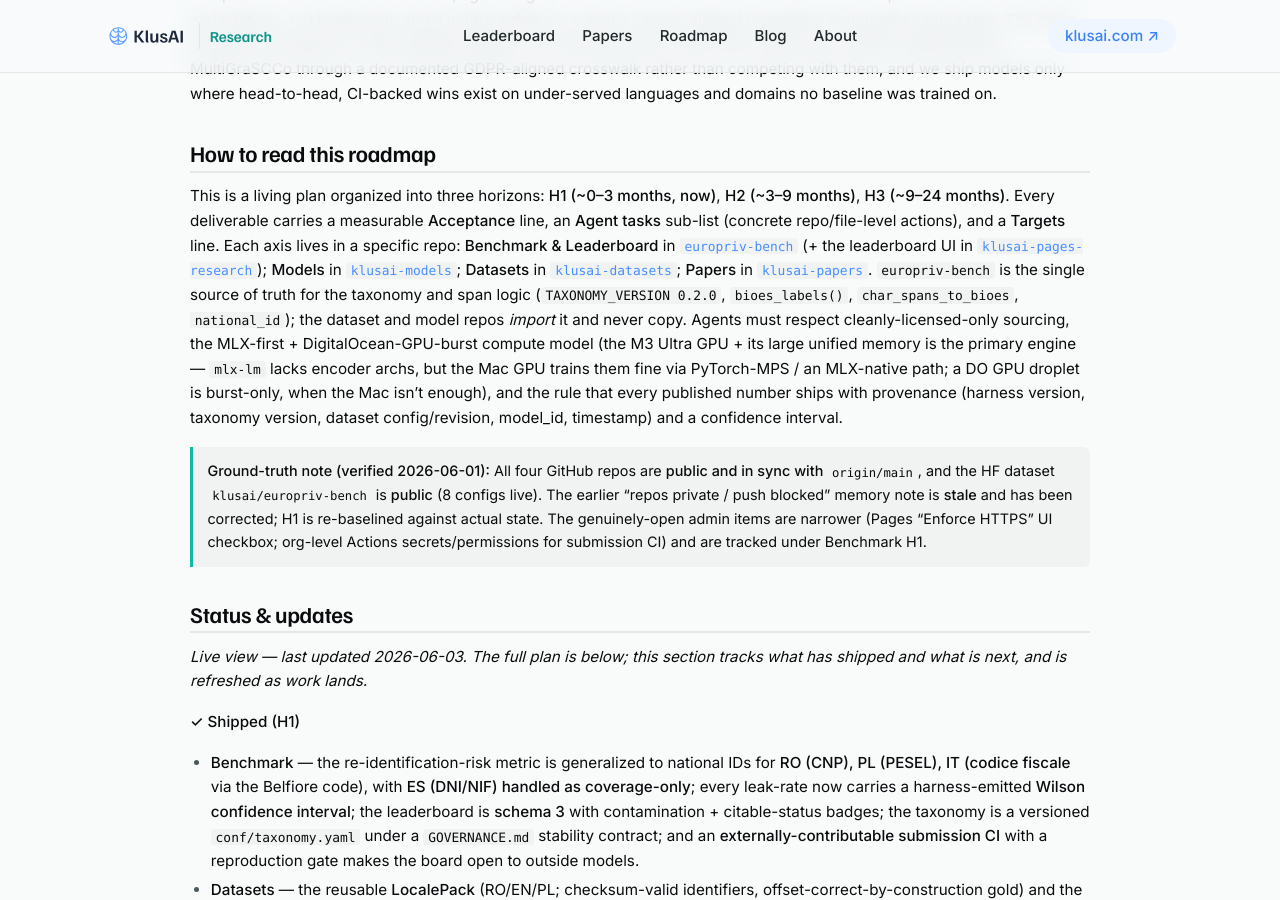
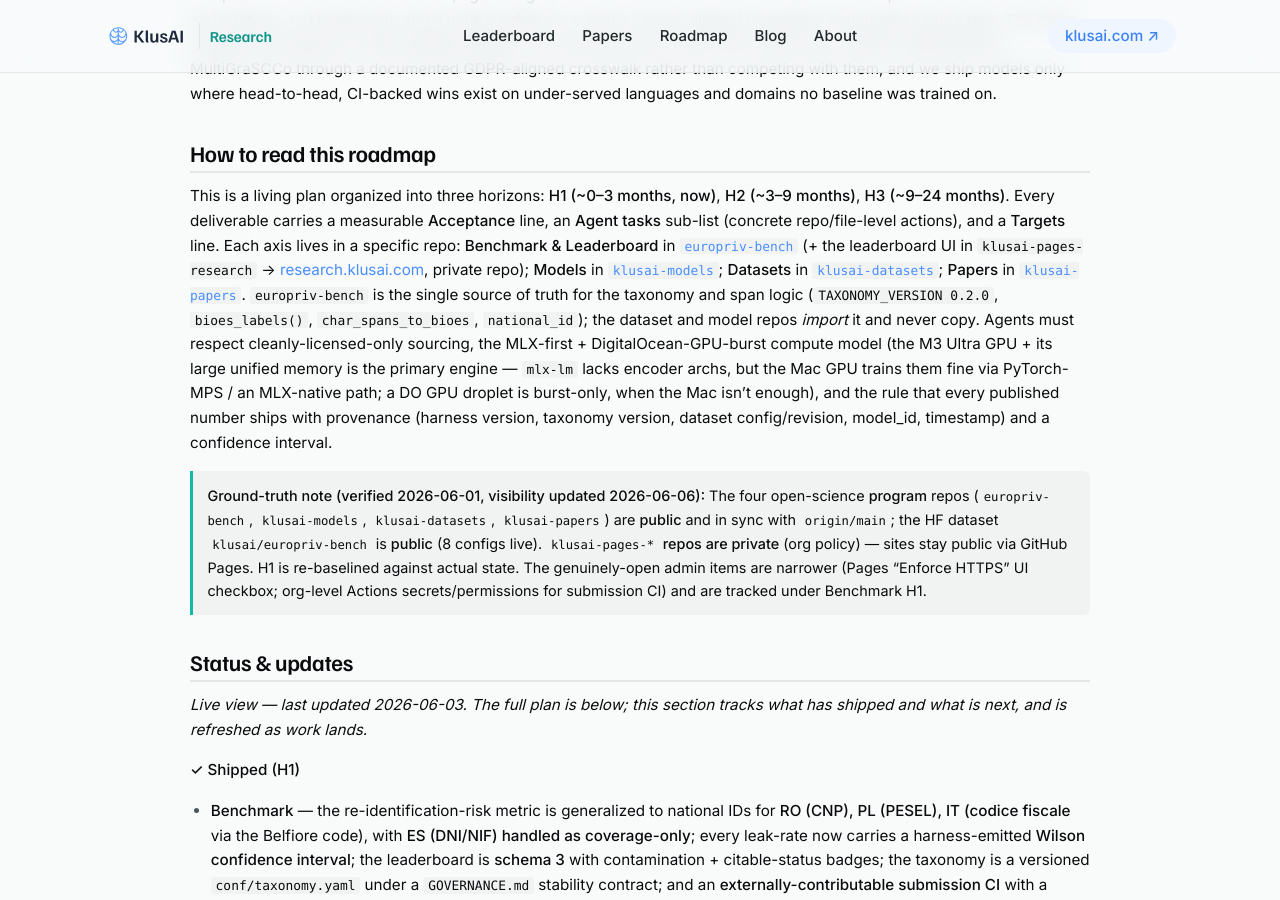
Before and after one commit to klusai/klusai-pages-research, a Jekyll site: the page built from roadmap.md, in a window 1280 px wide and 900 px high, scrolled down 886 px. Built offline with Jekyll 4.4.1, drawn with Linux system fonts in a browser that asks for light colours; some of the changed text lies outside the part shown.

Commit message:
Document klusai-pages-* private repo policy.
All pages repos are private; sites stay public via GitHub Pages on Team plan.
Open-science code remains in public program repos.

```diff
--- a/roadmap.md
+++ b/roadmap.md
@@ -17,9 +17,9 @@ The position is defensible for a small, agent-augmented team because a leaderboa
 
 ## How to read this roadmap
 
-This is a living plan organized into three horizons: **H1 (~0–3 months, now)**, **H2 (~3–9 months)**, **H3 (~9–24 months)**. Every deliverable carries a measurable **Acceptance** line, an **Agent tasks** sub-list (concrete repo/file-level actions), and a **Targets** line. Each axis lives in a specific repo: **Benchmark & Leaderboard** in [`europriv-bench`](https://github.com/klusai/europriv-bench) (+ the leaderboard UI in [`klusai-pages-research`](https://github.com/klusai/klusai-pages-research)); **Models** in [`klusai-models`](https://github.com/klusai/klusai-models); **Datasets** in [`klusai-datasets`](https://github.com/klusai/klusai-datasets); **Papers** in [`klusai-papers`](https://github.com/klusai/klusai-papers). `europriv-bench` is the single source of truth for the taxonomy and span logic (`TAXONOMY_VERSION 0.2.0`, `bioes_labels()`, `char_spans_to_bioes`, `national_id`); the dataset and model repos *import* it and never copy. Agents must respect cleanly-licensed-only sourcing, the MLX-first + DigitalOcean-GPU-burst compute model (the M3 Ultra GPU + its large unified memory is the primary engine — `mlx-lm` lacks encoder archs, but the Mac GPU trains them fine via PyTorch-MPS / an MLX-native path; a DO GPU droplet is burst-only, when the Mac isn't enough), and the rule that every published number ships with provenance (harness version, taxonomy version, dataset config/revision, model_id, timestamp) and a confidence interval.
+This is a living plan organized into three horizons: **H1 (~0–3 months, now)**, **H2 (~3–9 months)**, **H3 (~9–24 months)**. Every deliverable carries a measurable **Acceptance** line, an **Agent tasks** sub-list (concrete repo/file-level actions), and a **Targets** line. Each axis lives in a specific repo: **Benchmark & Leaderboard** in [`europriv-bench`](https://github.com/klusai/europriv-bench) (+ the leaderboard UI in `klusai-pages-research` → [research.klusai.com](https://research.klusai.com), private repo); **Models** in [`klusai-models`](https://github.com/klusai/klusai-models); **Datasets** in [`klusai-datasets`](https://github.com/klusai/klusai-datasets); **Papers** in [`klusai-papers`](https://github.com/klusai/klusai-papers). `europriv-bench` is the single source of truth for the taxonomy and span logic (`TAXONOMY_VERSION 0.2.0`, `bioes_labels()`, `char_spans_to_bioes`, `national_id`); the dataset and model repos *import* it and never copy. Agents must respect cleanly-licensed-only sourcing, the MLX-first + DigitalOcean-GPU-burst compute model (the M3 Ultra GPU + its large unified memory is the primary engine — `mlx-lm` lacks encoder archs, but the Mac GPU trains them fine via PyTorch-MPS / an MLX-native path; a DO GPU droplet is burst-only, when the Mac isn't enough), and the rule that every published number ships with provenance (harness version, taxonomy version, dataset config/revision, model_id, timestamp) and a confidence interval.
 
-> **Ground-truth note (verified 2026-06-01):** All four GitHub repos are **public and in sync with `origin/main`**, and the HF dataset `klusai/europriv-bench` is **public** (8 configs live). The earlier "repos private / push blocked" memory note is **stale** and has been corrected; H1 is re-baselined against actual state. The genuinely-open admin items are narrower (Pages "Enforce HTTPS" UI checkbox; org-level Actions secrets/permissions for submission CI) and are tracked under Benchmark H1.
+> **Ground-truth note (verified 2026-06-01, visibility updated 2026-06-06):** The four open-science **program** repos (`europriv-bench`, `klusai-models`, `klusai-datasets`, `klusai-papers`) are **public** and in sync with `origin/main`; the HF dataset `klusai/europriv-bench` is **public** (8 configs live). **`klusai-pages-*` repos are private** (org policy) — sites stay public via GitHub Pages. H1 is re-baselined against actual state. The genuinely-open admin items are narrower (Pages "Enforce HTTPS" UI checkbox; org-level Actions secrets/permissions for submission CI) and are tracked under Benchmark H1.
 
 ## Status & updates
 
@@ -302,4 +302,4 @@ The hard ordering, with the red-team's corrections applied:
 
 ## Status & provenance
 
-This is a **living plan, dated 2026-06-01**, maintained against verified repo state and revised each horizon. Every deliverable resolves to a measurable acceptance criterion; every published number traces to a pinned `(harness version, taxonomy version, dataset config/revision, model_id, timestamp)` triple with a confidence interval. Repos: [europriv-bench](https://github.com/klusai/europriv-bench) · [klusai-datasets](https://github.com/klusai/klusai-datasets) · [klusai-models](https://github.com/klusai/klusai-models) · [klusai-papers](https://github.com/klusai/klusai-papers) · [klusai-pages-research](https://github.com/klusai/klusai-pages-research). Dataset hub: `klusai/europriv-bench` on Hugging Face. Canonical citation: the EuroPriv-Bench arXiv ID + the research.klusai.com handle (never the github.io URL). Compute model: MLX-first on the Mac Studio + disposable DigitalOcean GPU bursts. Sourcing invariant: cleanly-licensed-only; Piiranha eval-baseline-only.
+This is a **living plan, dated 2026-06-01**, maintained against verified repo state and revised each horizon. Every deliverable resolves to a measurable acceptance criterion; every published number traces to a pinned `(harness version, taxonomy version, dataset config/revision, model_id, timestamp)` triple with a confidence interval. Repos: [europriv-bench](https://github.com/klusai/europriv-bench) · [klusai-datasets](https://github.com/klusai/klusai-datasets) · [klusai-models](https://github.com/klusai/klusai-models) · [klusai-papers](https://github.com/klusai/klusai-papers) · site hub `klusai-pages-research` (private) → [research.klusai.com](https://research.klusai.com). Dataset hub: `klusai/europriv-bench` on Hugging Face. Canonical citation: the EuroPriv-Bench arXiv ID + the research.klusai.com handle (never the github.io URL). Compute model: MLX-first on the Mac Studio + disposable DigitalOcean GPU bursts. Sourcing invariant: cleanly-licensed-only; Piiranha eval-baseline-only.
```
Also changed, not shown: RENAMING.md (+4 -0 lines), README.md.
